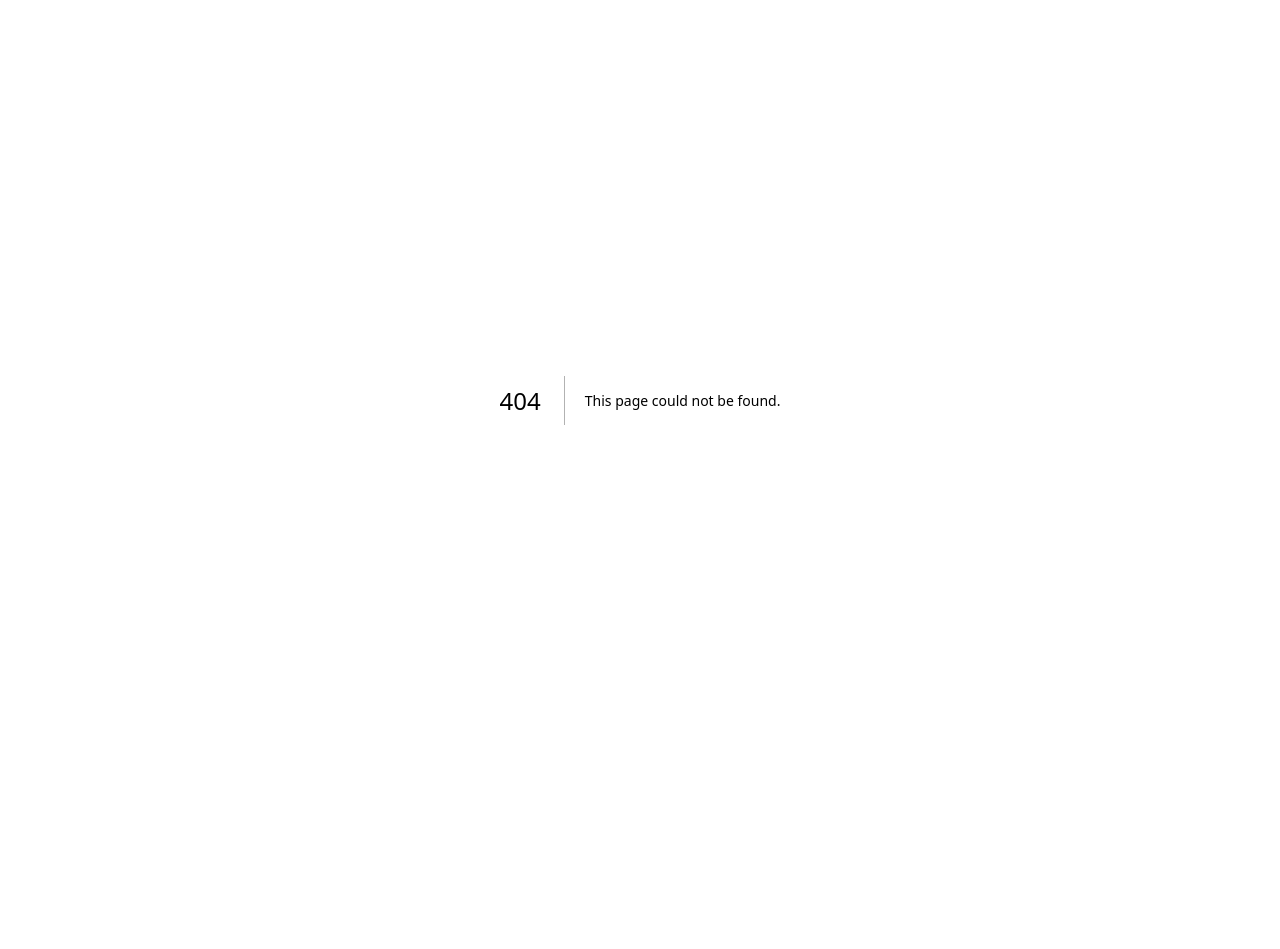
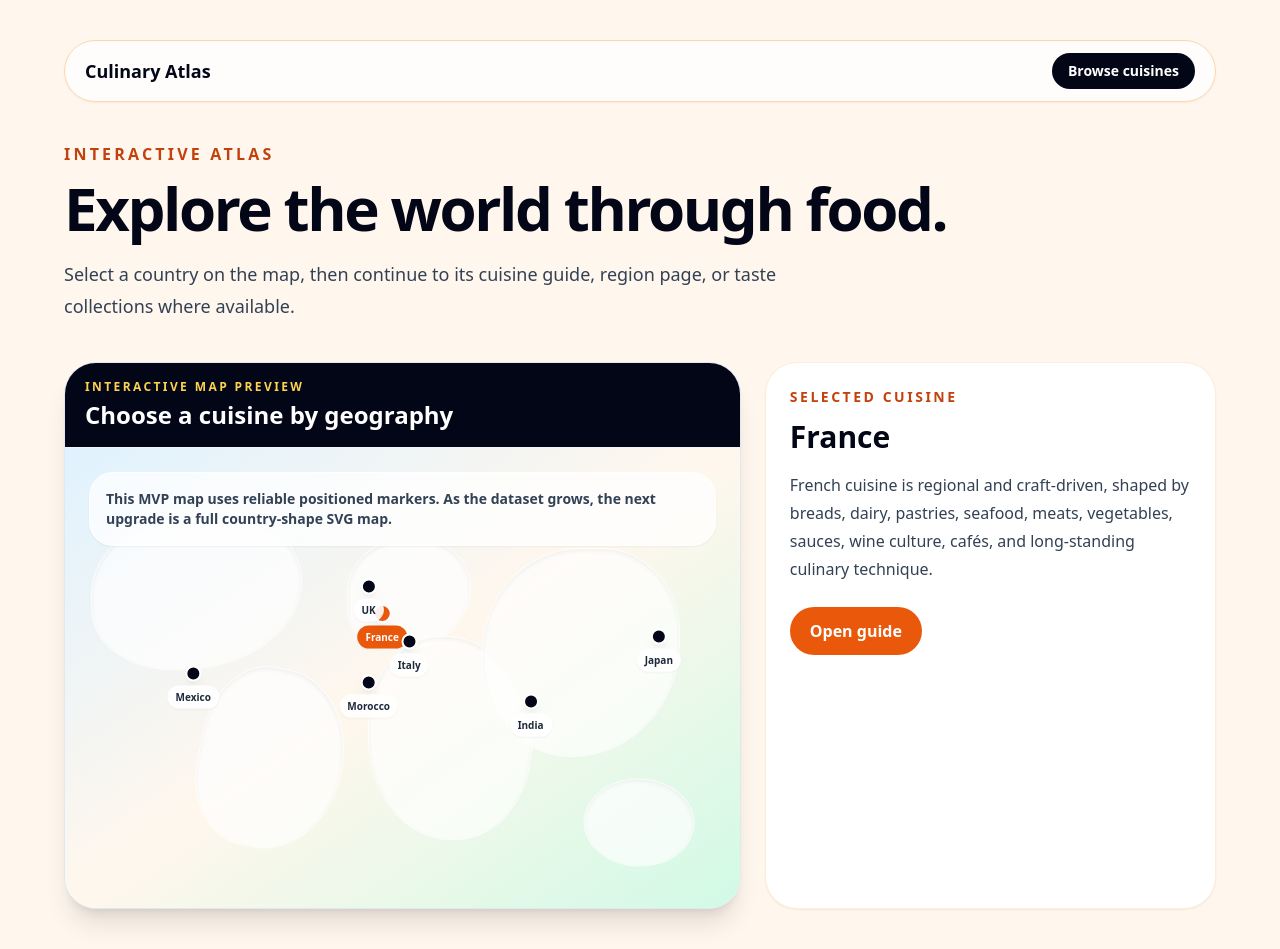
Before and after one commit to BryanFinnigan/culinary-atlas-v1, a Next.js app: page /map in a window 1280 px wide. Before the commit this address had no page. Before the commit the page ends 800 px from the top, so only its background shows below. Built offline with nearby package versions, Linux system fonts and the light colour scheme.

Commit message:
Add dedicated map page

```diff
--- /dev/null
+++ b/app/map/page.tsx
@@ -0,0 +1,46 @@
+"use client";
+
+import Link from "next/link";
+import { useState } from "react";
+import WorldMap from "@/components/WorldMap";
+import { allCuisines } from "@/lib/cuisines";
+
+export default function MapPage() {
+  const [selectedCountry, setSelectedCountry] = useState(allCuisines[0]?.name || "Italy");
+  const selectedCuisine = allCuisines.find((cuisine) => cuisine.name === selectedCountry) || allCuisines[0];
+
+  return (
+    <main className="min-h-screen bg-orange-50 px-6 py-10 text-slate-950 sm:px-10 lg:px-16">
+      <div className="mx-auto max-w-7xl">
+        <nav className="mb-10 flex items-center justify-between rounded-full border border-orange-200 bg-white/80 px-5 py-3 shadow-sm">
+          <Link href="/" className="text-lg font-black">Culinary Atlas</Link>
+          <Link href="/cuisines" className="rounded-full bg-slate-950 px-4 py-2 text-sm font-bold text-white">Browse cuisines</Link>
+        </nav>
+
+        <p className="font-bold uppercase tracking-[0.2em] text-orange-700">Interactive atlas</p>
+        <h1 className="mt-3 max-w-4xl text-5xl font-black leading-tight tracking-[-0.04em] sm:text-6xl">
+          Explore the world through food.
+        </h1>
+        <p className="mt-5 max-w-3xl text-lg leading-8 text-slate-700">
+          Select a country on the map, then continue to its cuisine guide, region page, or taste collections where available.
+        </p>
+
+        <div className="mt-10 grid gap-6 lg:grid-cols-[1.2fr_0.8fr]">
+          <WorldMap
+            countries={allCuisines.map((cuisine) => cuisine.name)}
+            selectedCountry={selectedCountry}
+            setSelectedCountry={setSelectedCountry}
+          />
+          <aside className="rounded-[2rem] border border-orange-100 bg-white p-6 shadow-sm">
+            <p className="text-sm font-black uppercase tracking-[0.18em] text-orange-700">Selected cuisine</p>
+            <h2 className="mt-3 text-3xl font-black">{selectedCuisine.name}</h2>
+            <p className="mt-4 leading-7 text-slate-700">{selectedCuisine.cuisineSummary}</p>
+            <Link href={`/cuisines/${selectedCuisine.slug}`} className="mt-6 inline-flex rounded-full bg-orange-600 px-5 py-3 font-bold text-white hover:bg-orange-700">
+              Open guide
+            </Link>
+          </aside>
+        </div>
+      </div>
+    </main>
+  );
+}
```
